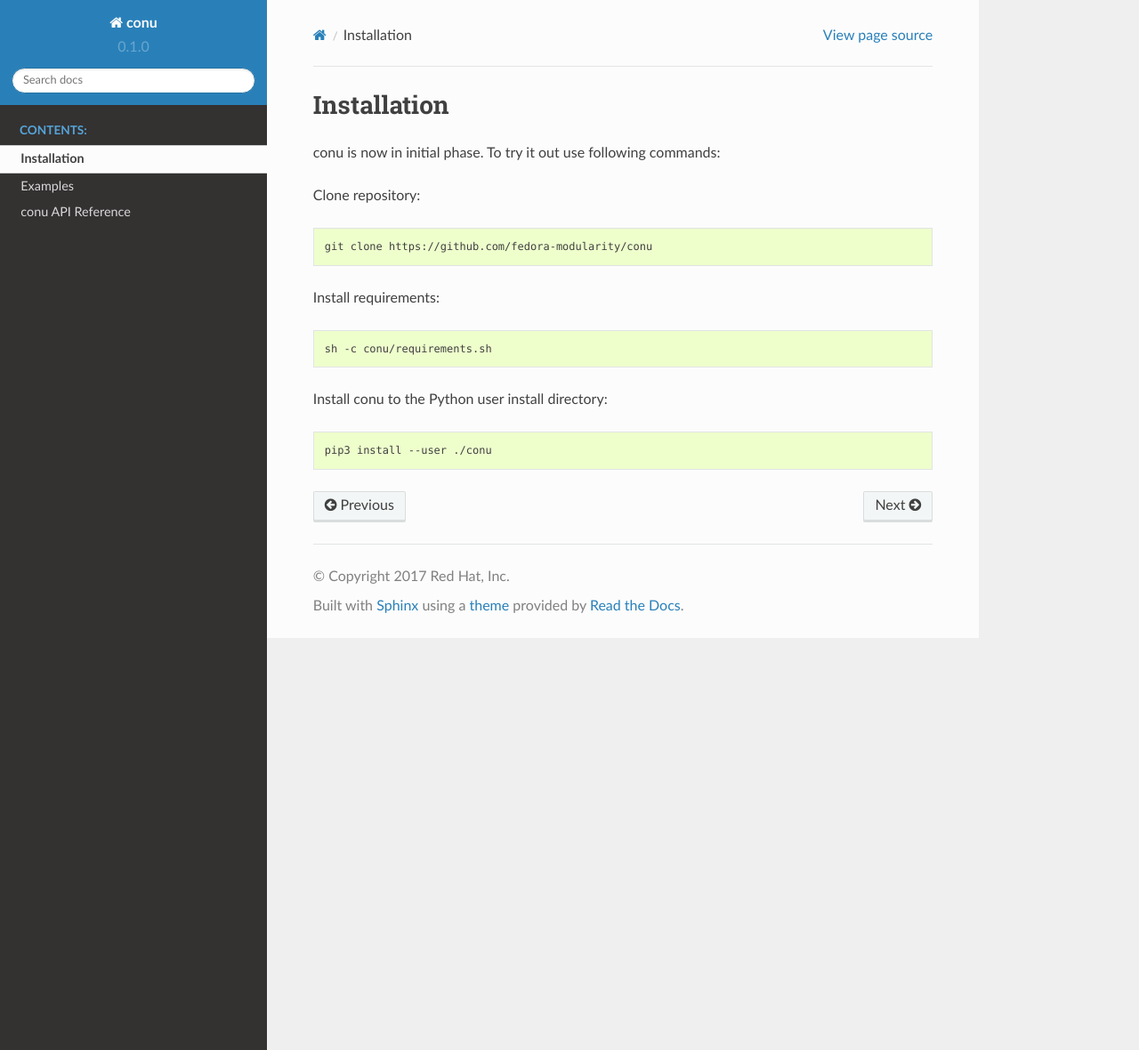
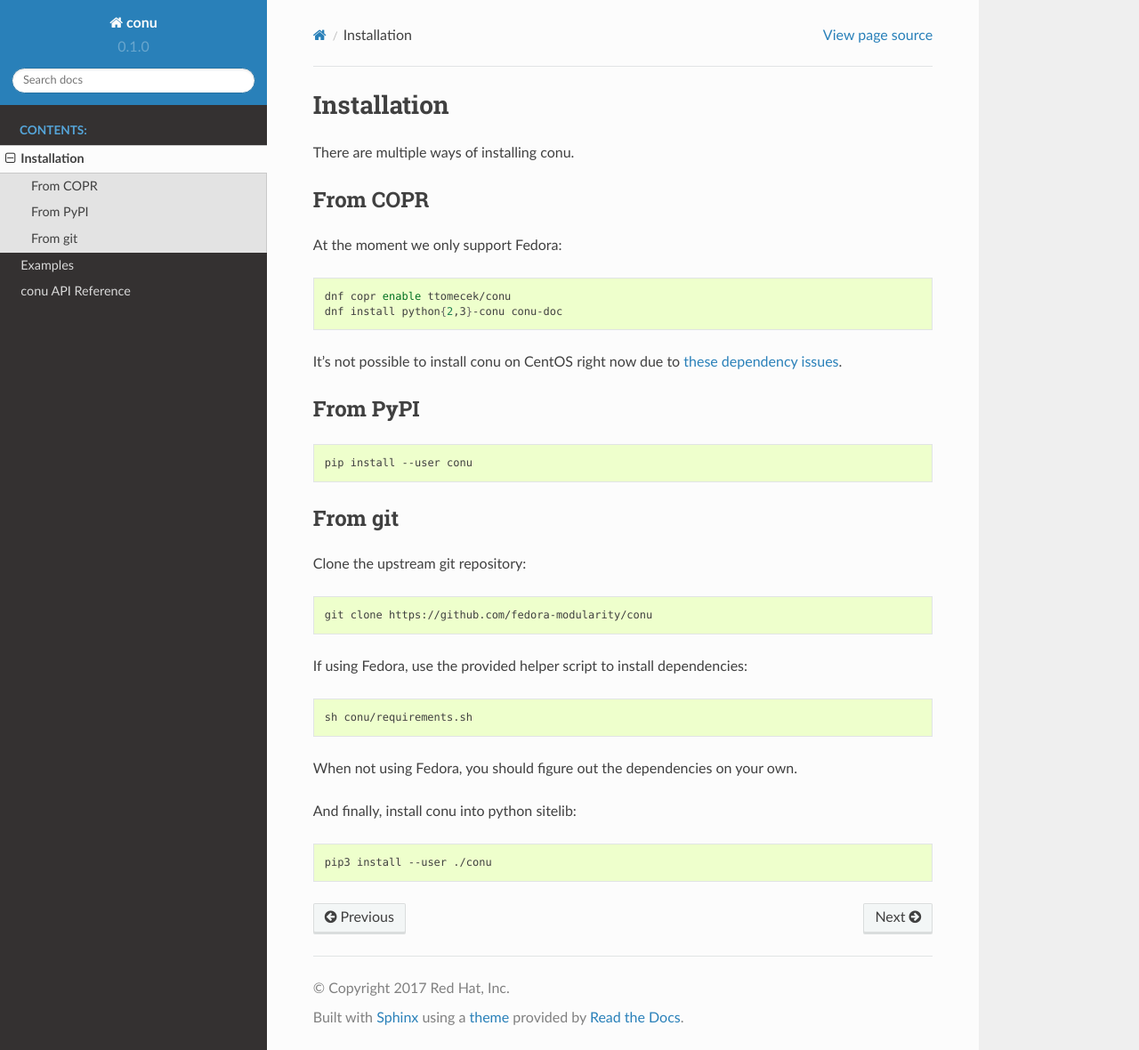
Before and after one commit to user-cont/conu, a Sphinx documentation site: the page built from docs/source/installation.rst, in a window 1280 px wide and 1180 px high. Shown: the whole window at 89% size. Built offline with Sphinx 7.4.7 and the Read the Docs theme 2.0.0, drawn with Linux system fonts in a browser that asks for light colours.

Commit message:
docs: update installation instructions
Signed-off-by: Tomas Tomecek <ttomecek@redhat.com>

```diff
--- a/docs/source/installation.rst
+++ b/docs/source/installation.rst
@@ -1,21 +1,47 @@
 Installation
 ============
 
-conu is now in initial phase. To try it out use following commands:
+There are multiple ways of installing conu.
 
-Clone repository:
+From COPR
+---------
+
+At the moment we only support Fedora:
+
+.. code-block:: bash
+
+    dnf copr enable ttomecek/conu
+    dnf install python{2,3}-conu conu-doc
+
+It's not possible to install conu on CentOS right now due to `these dependency issues <https://github.com/fedora-modularity/conu/issues/106>`_.
+
+
+From PyPI
+---------
+
+.. code-block:: bash
+
+    pip install --user conu
+
+
+From git
+--------
+
+Clone the upstream git repository:
 
 .. code-block:: bash
 
    git clone https://github.com/fedora-modularity/conu
 
-Install requirements:
+If using Fedora, use the provided helper script to install dependencies:
 
 .. code-block:: bash
 
-   sh -c conu/requirements.sh
+   sh conu/requirements.sh
 
-Install conu to the Python user install directory:
+When not using Fedora, you should figure out the dependencies on your own.
+
+And finally, install conu into python sitelib:
 
 .. code-block:: bash
 
```
